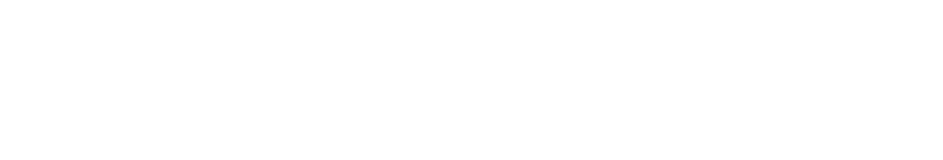
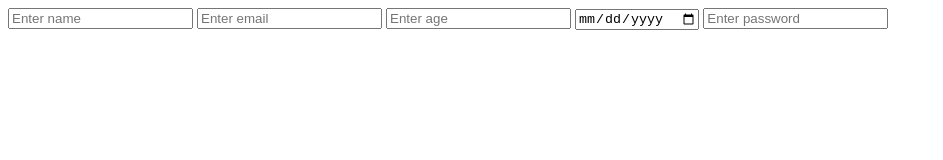
Before and after one commit to Sachinder-khankriyal/Portfolio, a plain HTML site: page Index.html in a window 1280 px wide. Shown: the whole page, without its empty margins (0-943 px from the left). Drawn offline with Linux system fonts and the light colour scheme.

Commit message:
html form

```diff
--- a/Index.html
+++ b/Index.html
@@ -1,11 +1,20 @@
 <!DOCTYPE html>
 <html lang="en">
+
 <head>
     <meta charset="UTF-8">
     <meta name="viewport" content="width=device-width, initial-scale=1.0 viewport-fit=cover">
     <title>Document</title>
 </head>
+
 <body>
+    <form>
+        <input type="text" placeholder="Enter name">
+        <input type="email" placeholder="Enter email">
+        <input type="number" placeholder="Enter age">
+        <input type="date">
+        <input type="password" placeholder="Enter password">
+    </form>
+</body>
 
-</body>
 </html>
```
